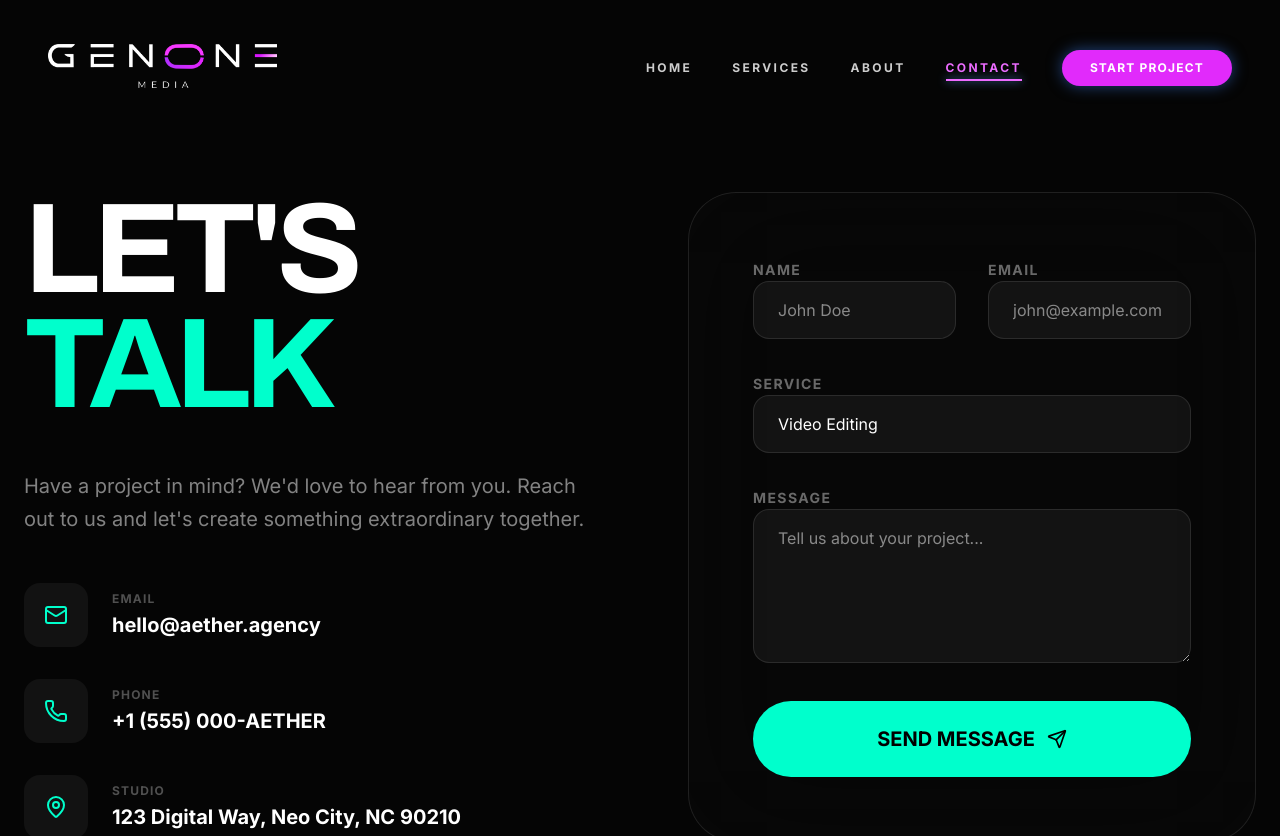
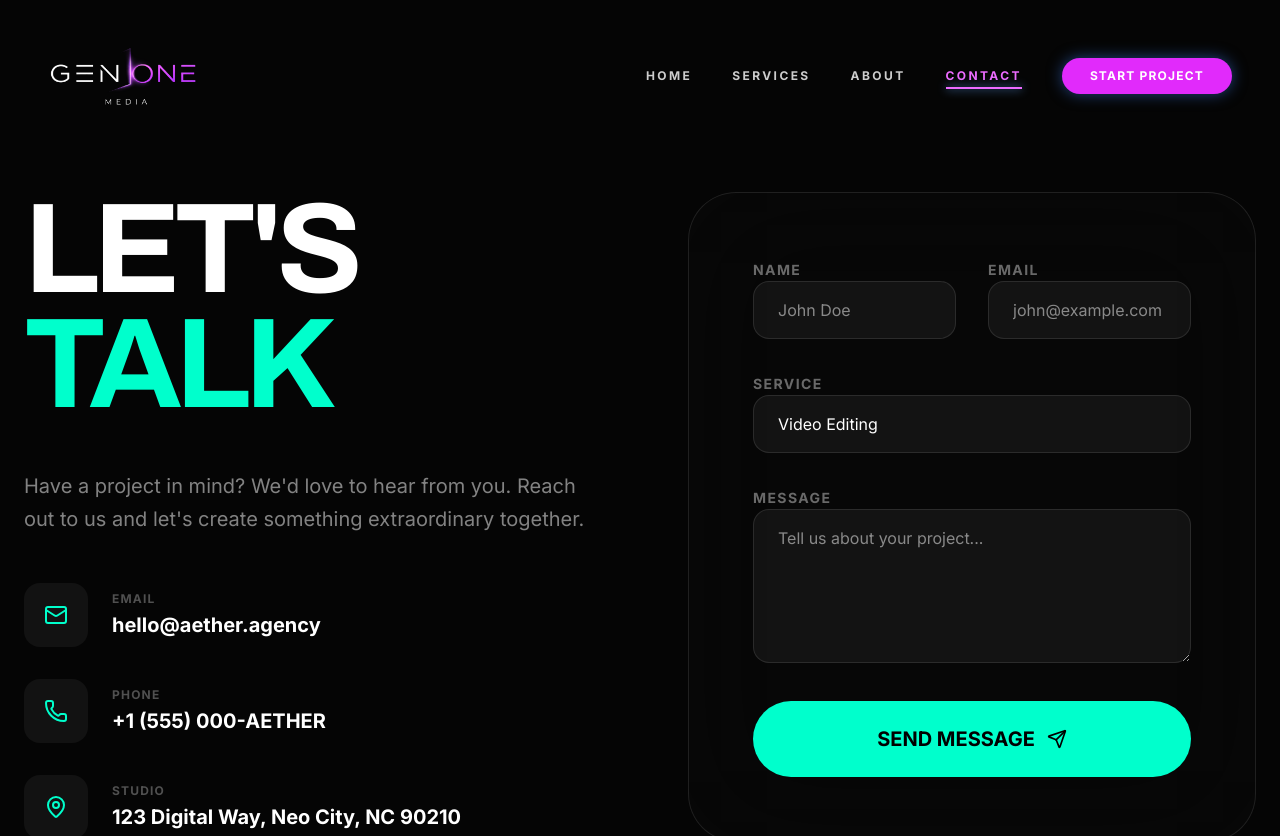
Before and after one commit to salujavishal370-coder/genone_media-prompt-updated-with-design--14-, a React (Vite) app: page /contact in a window 1280 px wide. Shown: the top 836 px of the page. Built offline with nearby package versions, Linux system fonts and the light colour scheme.

Commit message:
Added a professional logo to the website

```diff
--- a/src/components/Navbar.tsx
+++ b/src/components/Navbar.tsx
@@ -3,7 +3,7 @@ import { Link, useLocation } from 'react-router-dom';
 import { motion, AnimatePresence } from 'framer-motion';
 import { Menu, X, ChevronRight } from 'lucide-react';
 import { cn } from '../utils/cn';
-import logo from '../assets/TransparentComapnyLogo.png';
+import logo from '../assets/genoneLogo.png';
 
 const navLinks = [
   { name: 'Home', path: '/' },
@@ -54,11 +54,17 @@ export default function Navbar() {
         )}
       >
         {/* Logo */}
-        <Link to="/" className="group flex items-center gap-3">
+        <Link to="/" className="group flex items-center gap-2 sm:gap-3">
           <img
             src={logo}
             alt="Aether Logo"
-            className="h-12 md:h-12 w-auto object-contain brightness-110 group-hover:scale-105 transition-transform duration-300"
+            className="
+      h-10 sm:h-12 md:h-14 lg:h-16
+      w-auto object-contain
+      brightness-110
+      group-hover:scale-105
+      transition-transform duration-300
+    "
           />
         </Link>
 
@@ -92,7 +98,7 @@ export default function Navbar() {
         {/* Mobile Menu Icon */}
         <button className="md:hidden text-white" onClick={() => setIsOpen(!isOpen)}>
           <div className="bg-fuchsia-500/20 p-2 rounded-lg border border-fuchsia-500/40">
-             {isOpen ? <X size={20} /> : <Menu size={20} />}
+            {isOpen ? <X size={20} /> : <Menu size={20} />}
           </div>
         </button>
       </div>
```
Also changed, not shown: src/assets/TransparentComapnyLogo.png (deleted), src/assets/genoneLogo.png (added).
